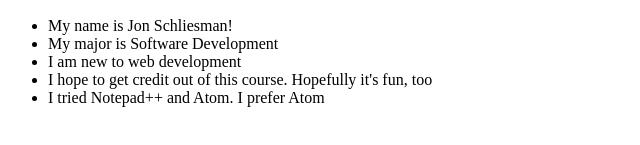
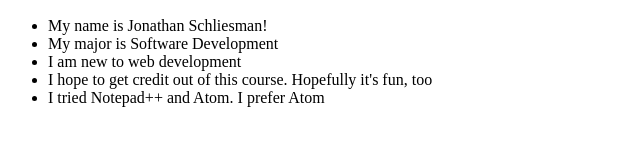
Before and after one commit to Ladaric/assignment_01, a plain HTML site: page index.html in a window 1280 px wide. Shown: the part 211-356 px from the top of the page, 0-640 px from the left. Drawn offline with Linux system fonts and the light colour scheme.

Commit message:
Changing my name! Just for testing

```diff
--- a/index.html
+++ b/index.html
@@ -13,7 +13,7 @@
         <p>
 
             <ul>
-                <li>My name is Jon Schliesman!</li>
+                <li>My name is Jonathan Schliesman!</li>
                 <li>My major is Software Development</li>
                 <li>I am new to web development</li>
                 <li>I hope to get credit out of this course. Hopefully it's fun, too</li>
```
